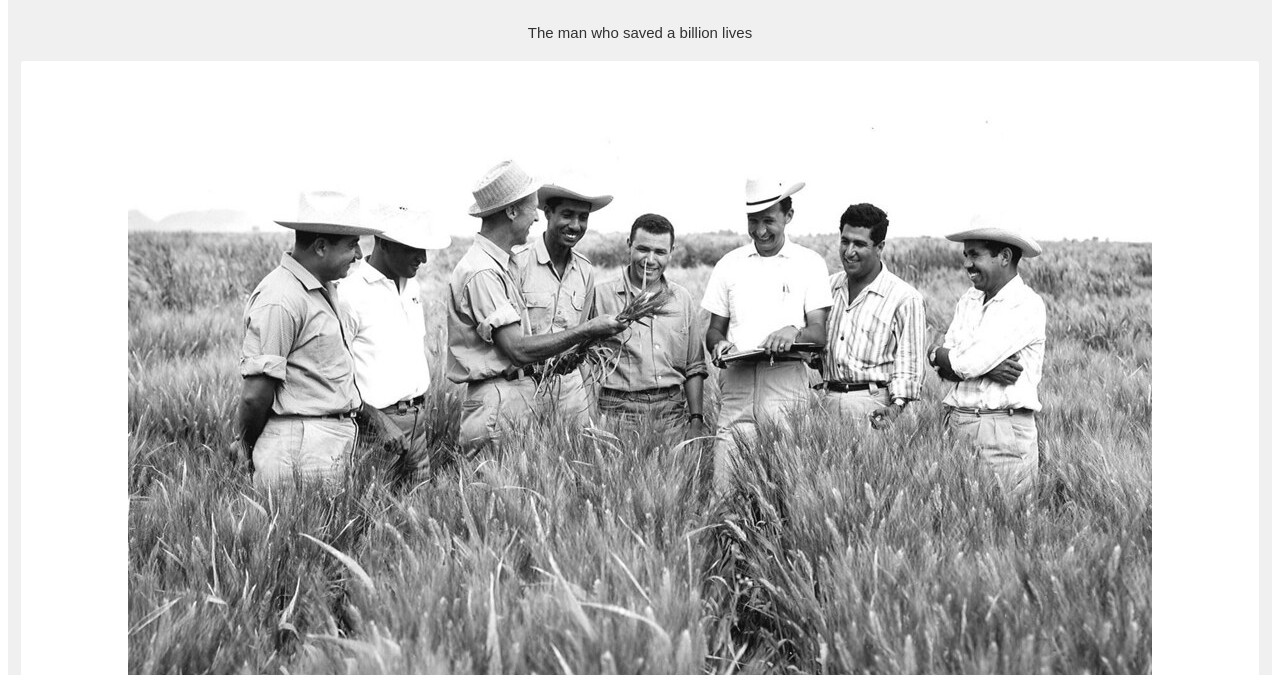
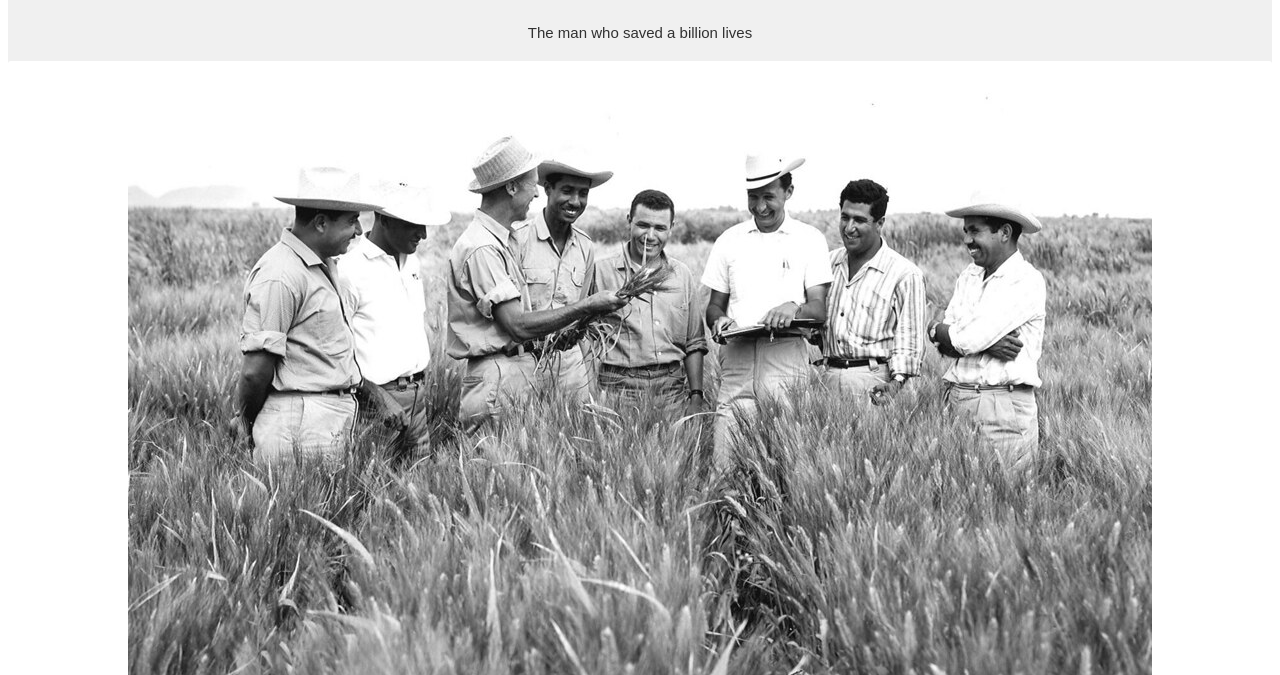
Before and after one commit to adimustafyc/Tribute-Page, a plain HTML site: page index.html in a window 1280 px wide. Shown: the part 125-800 px from the top of the page. Drawn offline with Linux system fonts and the light colour scheme.

Commit message:
Img pos 2

```diff
--- a/style.css
+++ b/style.css
@@ -41,20 +41,11 @@ h3 {
     background-color: white;
     border-radius: 3px;
     padding: 1.8% 2% 0.1% 2%;
-    margin-left: 1%;
-    margin-right: 1%;
+    margin-left: auto;
+    margin-right: auto;
     text-align: center;
     color: rgb(49, 49, 49);
     position: relative;
-    max-width: 100%;
-    display: block;
-}
-
-#image {
-    position: relative;
-    padding: 2% 2% 0% 2%;
-    margin-left: auto;
-    margin-right: auto;
     max-width: 100%;
     display: block;
 }
```
